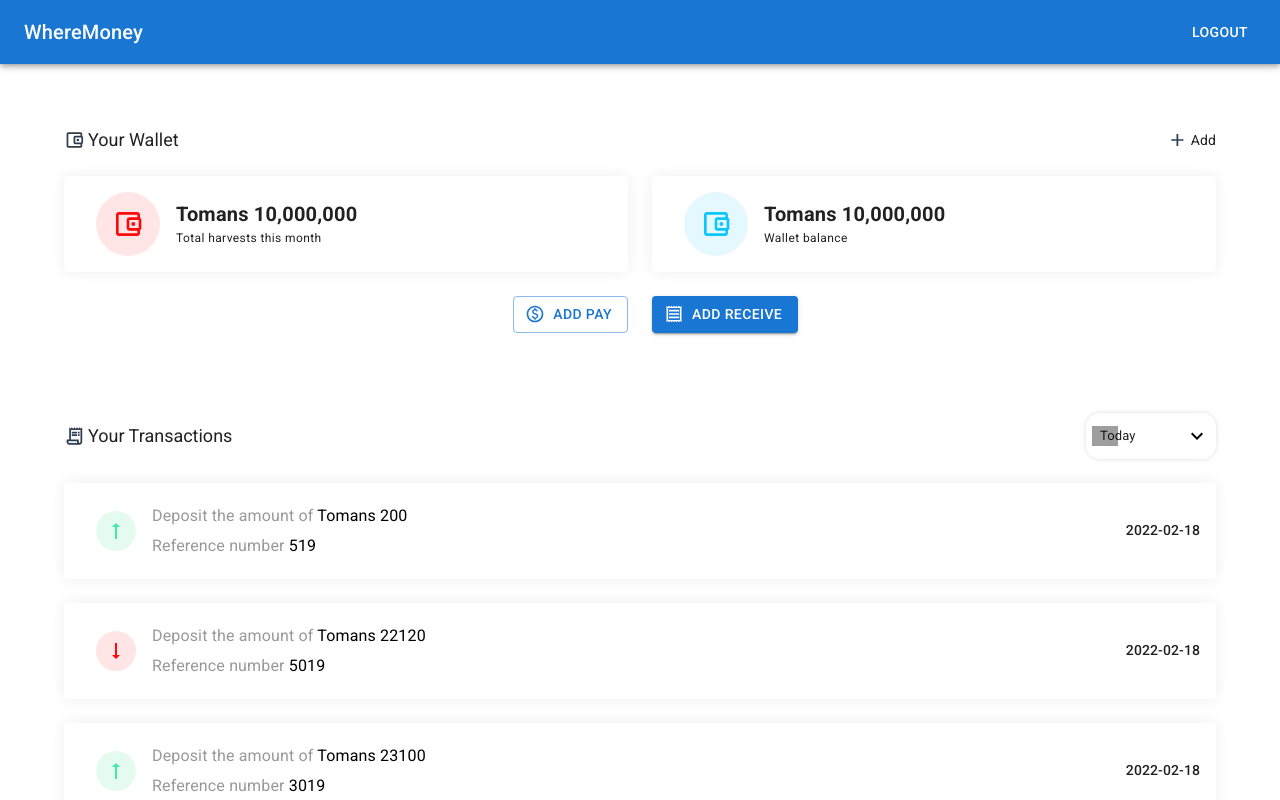
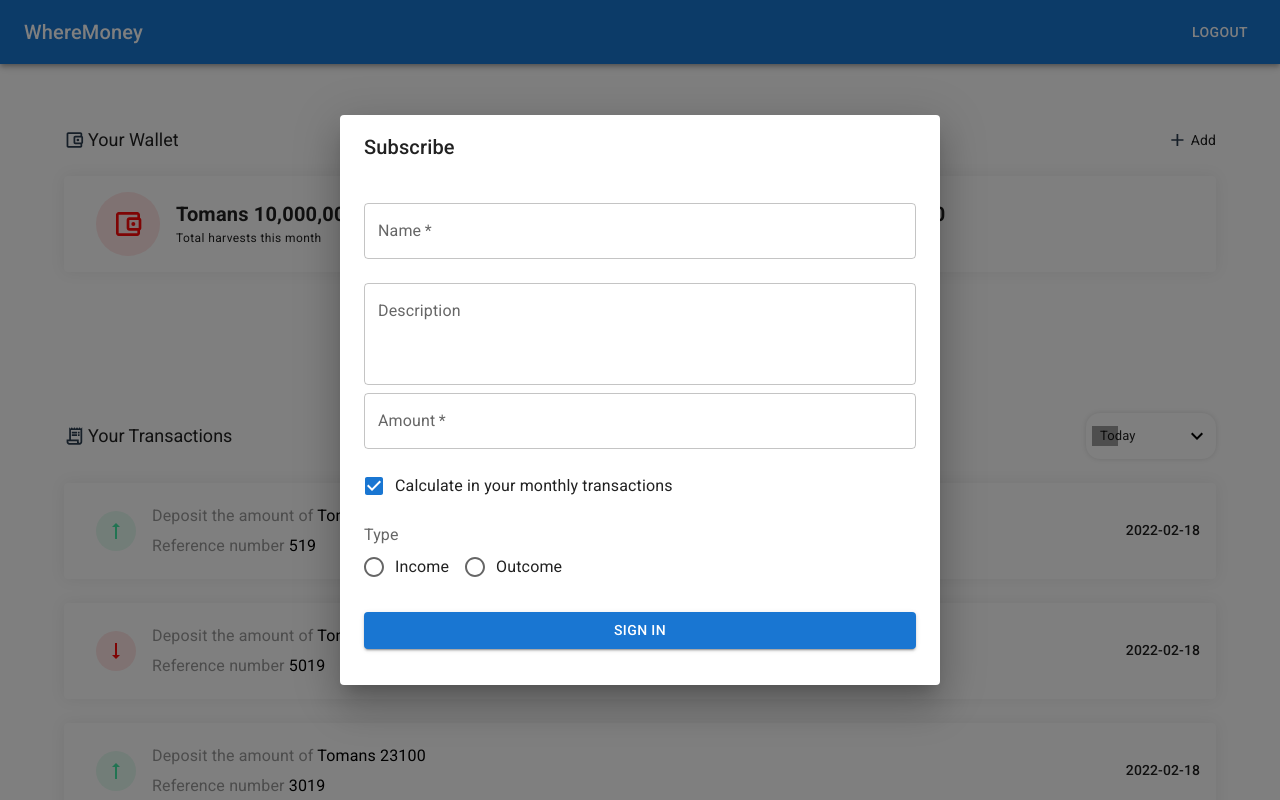
Before and after one commit to Asrez/WhereMoney, a React (Create React App) app: page / in a window 1280 px wide. Both pictures are taken after a click on the button "ADD PAY". Shown: the top 800 px of the page. Built offline with nearby package versions, Linux system fonts and the light colour scheme; grey boxes are pictures that could not be loaded.

Commit message:
Added Modal to buttons

```diff
--- a/package.json
+++ b/package.json
@@ -17,6 +17,7 @@
     "@types/react-dom": "^17.0.9",
     "react": "^17.0.2",
     "react-dom": "^17.0.2",
+    "react-number-format": "^4.9.1",
     "react-scripts": "5.0.0",
     "typescript": "^4.4.2",
     "web-vitals": "^2.1.0"
--- /dev/null
+++ b/src/components/Modal.tsx
@@ -0,0 +1,140 @@
+import React from 'react';
+import Button from '@mui/material/Button';
+import TextField from '@mui/material/TextField';
+import Dialog from '@mui/material/Dialog';
+import DialogContent from '@mui/material/DialogContent';
+import DialogTitle from '@mui/material/DialogTitle';
+import Box from '@mui/material/Box';
+import Radio from '@mui/material/Radio';
+import RadioGroup from '@mui/material/RadioGroup';
+import FormControlLabel from '@mui/material/FormControlLabel';
+import FormControl from '@mui/material/FormControl';
+import FormLabel from '@mui/material/FormLabel';
+import { Checkbox } from '@mui/material';
+import NumberFormat from 'react-number-format';
+
+interface ParentCompProps {
+    title: string;
+    icon: JSX.Element;
+    vari: "outlined" | "contained"
+}
+
+const Modal: React.FC<ParentCompProps> = ({ title, icon, vari }) => {
+    const [open, setOpen] = React.useState(false);
+    const [value, setValue] = React.useState('female');
+    const [checked, setChecked] = React.useState(true);
+
+    const handleChangeCheck = (event: React.ChangeEvent<HTMLInputElement>) => {
+        setChecked(event.target.checked);
+    };
+    const handleChange = (event: React.ChangeEvent<HTMLInputElement>) => {
+        setValue((event.target as HTMLInputElement).value);
+    };
+    const handleClickOpen = () => {
+        setOpen(true);
+    };
+
+    const handleClose = () => {
+        setOpen(false);
+    };
+    const handleSubmit = (event: React.FormEvent<HTMLFormElement>) => {
+        event.preventDefault();
+        const data = new FormData(event.currentTarget);
+        // eslint-disable-next-line no-console
+        console.log({
+            name: data.get('name'),
+            amount: data.get('amount') && parseFloat((data.get('amount') as string).replace(/,/g, '')),
+            description: data.get('description'),
+            type: data.get('radVal'),
+            check: data.get('check'),
+        });
+    };
+    return (
+        <div>
+            <Button variant={vari} startIcon={icon} onClick={handleClickOpen}>
+                {title}
+            </Button>
+            <Dialog open={open} onClose={handleClose}>
+                <DialogTitle>Subscribe</DialogTitle>
+                <DialogContent>
+                    <Box component="form" onSubmit={handleSubmit} noValidate sx={{ mt: 1 }}>
+                        <TextField
+                            margin="normal"
+                            required
+                            fullWidth
+                            name="name"
+                            label="Name"
+                            type="text"
+                            id="name"
+                            autoComplete="current-name"
+                        />
+                        <TextField
+                            margin="normal"
+                            fullWidth
+                            multiline
+                            rows={3}
+                            name="description"
+                            label="Description"
+                            type="text"
+                            id="description"
+                            autoComplete="current-description"
+                        />
+                        <NumberFormat required
+                            fullWidth
+                            name="amount"
+                            label="Amount"
+                            id="amount"
+                            autoComplete="current-amount"
+                            customInput={TextField}
+                            thousandSeparator={true} />
+
+                        <FormControl>
+                            <FormControlLabel sx={{ my: '1rem' }}
+                                control={<Checkbox checked={checked} name="check"
+                                    onChange={handleChangeCheck} color="primary" />}
+                                label="Calculate in your monthly transactions"
+                            />
+                            <FormLabel id="demo-row-radio-buttons-group-label">Type</FormLabel>
+                            <RadioGroup
+                                row
+                                aria-labelledby="demo-row-radio-buttons-group-label"
+                                name="radVal"
+                                id="radVal"
+                                value={value}
+                                onChange={handleChange}
+                            >
+                                <FormControlLabel value="income" control={<Radio />} label="Income" />
+                                <FormControlLabel value="outcome" control={<Radio />} label="Outcome" />
+
+                            </RadioGroup>
+                        </FormControl>
+
+                        <Button
+                            type="submit"
+                            fullWidth
+                            variant="contained"
+                            sx={{ mt: 3, mb: 2 }}
+                        >
+                            Sign In
+                        </Button>
+
+                        {/* <Grid container>
+                            <Grid item xs>
+                                <Link href="#" variant="body2">
+                                    Forgot amount?
+                                </Link>
+                            </Grid>
+                            <Grid item>
+                                <Link href="#" variant="body2">
+                                    {"Don't have an account? Sign Up"}
+                                </Link>
+                            </Grid>
+                        </Grid> */}
+                    </Box>
+                </DialogContent>
+            </Dialog>
+        </div >
+    );
+}
+
+export default Modal
--- a/src/components/wallet/Wallet.tsx
+++ b/src/components/wallet/Wallet.tsx
@@ -3,7 +3,8 @@ import { Button, Card, Grid, Typography } from '@mui/material'
 import useStyles from './styles'
 import AccountBalanceWalletOutlinedIcon from '@mui/icons-material/AccountBalanceWalletOutlined';
 import PaidOutlinedIcon from '@mui/icons-material/PaidOutlined';
-import ReceiptOutlinedIcon from '@mui/icons-material/ReceiptOutlined';import AddIcon from '@mui/icons-material/Add';
+import ReceiptOutlinedIcon from '@mui/icons-material/ReceiptOutlined'; import AddIcon from '@mui/icons-material/Add';
+import Modal from '../Modal';
 const Wallet: React.FC = () => {
     const classes = useStyles()
 
@@ -54,16 +55,14 @@ const Wallet: React.FC = () => {
                 <Grid container
                     justifyContent='flex-end'
                     alignItems="center">
-                    <Button variant="outlined" startIcon={<PaidOutlinedIcon />}>
-                        Add Pay
-                    </Button>
+                    <Modal icon={<PaidOutlinedIcon />} title="Add Pay" vari="outlined">
+                    </Modal>
 
                 </Grid>
             </Grid>
             <Grid item xs={6}>
-                <Button variant="contained" startIcon={<ReceiptOutlinedIcon />}>
-                    Add Receive
-                </Button>
+                <Modal icon={<ReceiptOutlinedIcon />} title="Add Receive" vari="contained">
+                </Modal>
             </Grid>
         </Grid>
 
```
Also changed, not shown: 2 other files (tests, documents, lock files or other folders).
